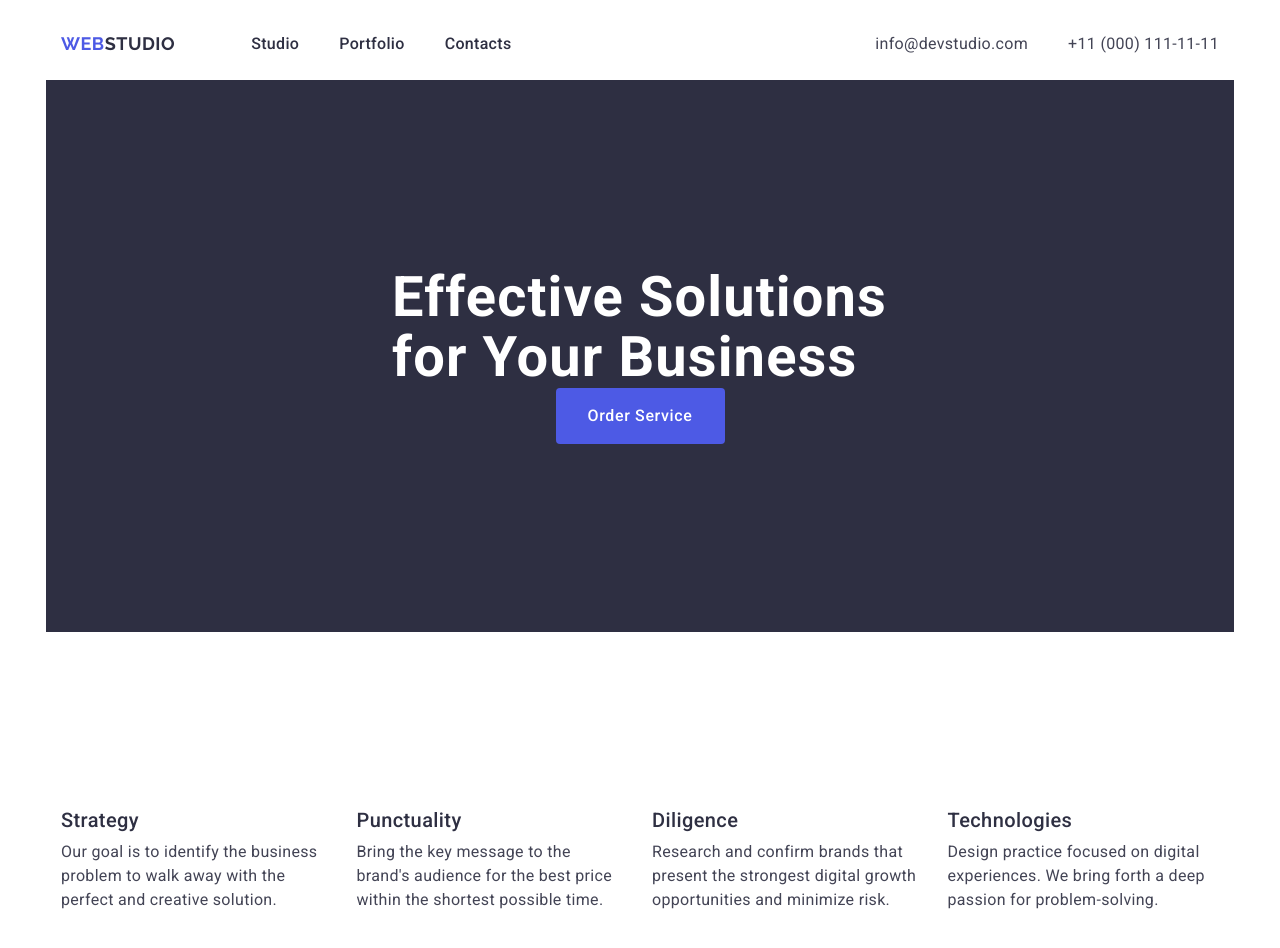
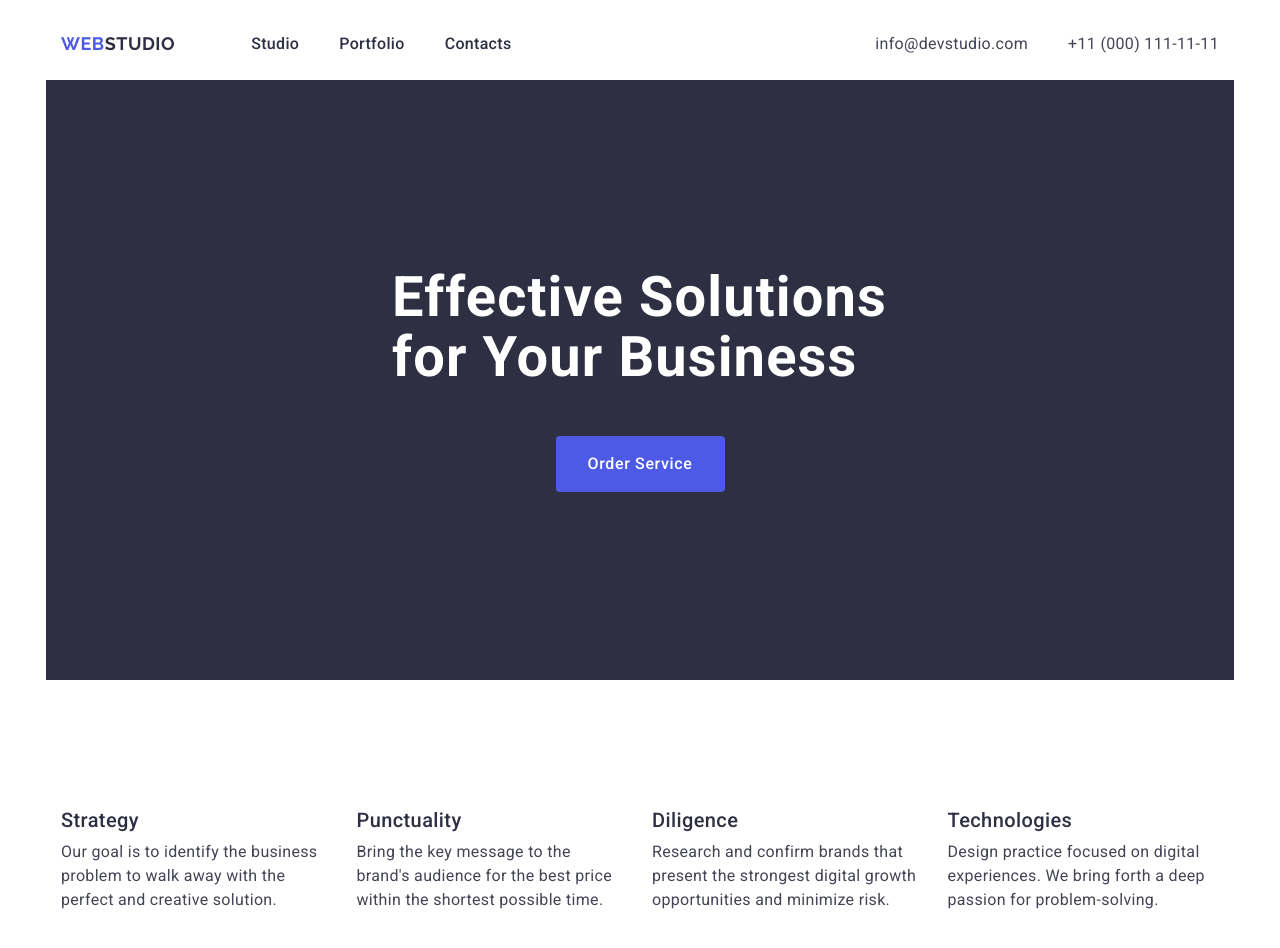
Before and after one commit to OlenaRossoha/FD-hw-3, a plain HTML site: page index11.html in a window 1280 px wide. Shown: the top 948 px of the page. Drawn offline with Linux system fonts and the light colour scheme.

Commit message:
commit message

```diff
--- a/css/styles.css
+++ b/css/styles.css
@@ -116,11 +116,9 @@ img {
   font-weight: 700;
   line-height: 1.07;
   letter-spacing: 0.02em;
-}
-.hero {
+  max-width: 496px;
   margin: 0 auto 48px;
   padding: 188px 0 0;
-  max-width: 496px;
 }
 .hero-btn {
   font-family: "Roboto", sans-serif;
```
Also changed, not shown: index.html (+1 -3 lines).
